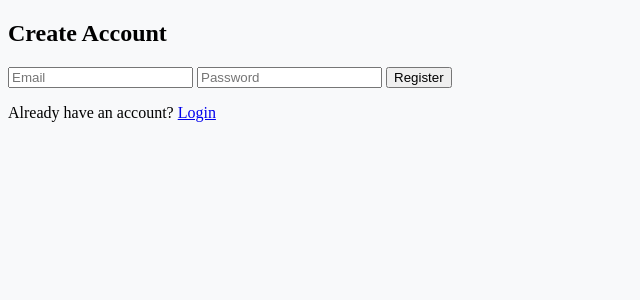
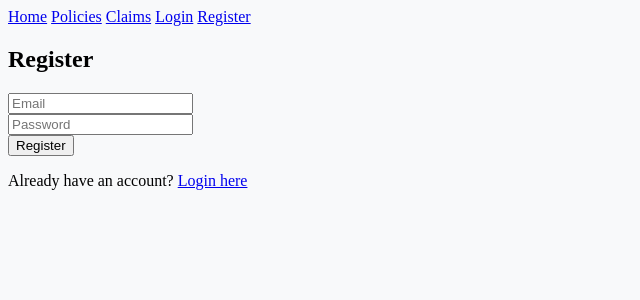
Before and after one commit to Harsha-Kyle/Digital-Insurance-Portal, a Flask app: page /register in a window 1280 px wide. Shown: the top 300 px of the page, without its empty margins (0-640 px from the left). Run offline with Flask 3, Linux system fonts and the light colour scheme.

Commit message:
Update register.html

```diff
--- a/templates/register.html
+++ b/templates/register.html
@@ -1,19 +1,10 @@
-<!DOCTYPE html>
-<html>
-<head>
-    <title>Register - GuardWise</title>
-    <link rel="stylesheet" href="{{ url_for('static', filename='css/styles.css') }}">
-</head>
-<body>
-    <div class="container">
-        <h2>Create Account</h2>
-        {% if error %}<p class="error">{{ error }}</p>{% endif %}
-        <form method="POST">
-            <input type="email" name="email" placeholder="Email" required>
-            <input type="password" name="password" placeholder="Password" required>
-            <button type="submit">Register</button>
-        </form>
-        <p>Already have an account? <a href="/login">Login</a></p>
-    </div>
-</body>
-</html>
+{% extends 'base.html' %}
+{% block content %}
+<h2>Register</h2>
+<form method="POST">
+    <input type="email" name="email" placeholder="Email" required><br>
+    <input type="password" name="password" placeholder="Password" required><br>
+    <button type="submit">Register</button>
+</form>
+<p>Already have an account? <a href="/login">Login here</a></p>
+{% endblock %}
```
